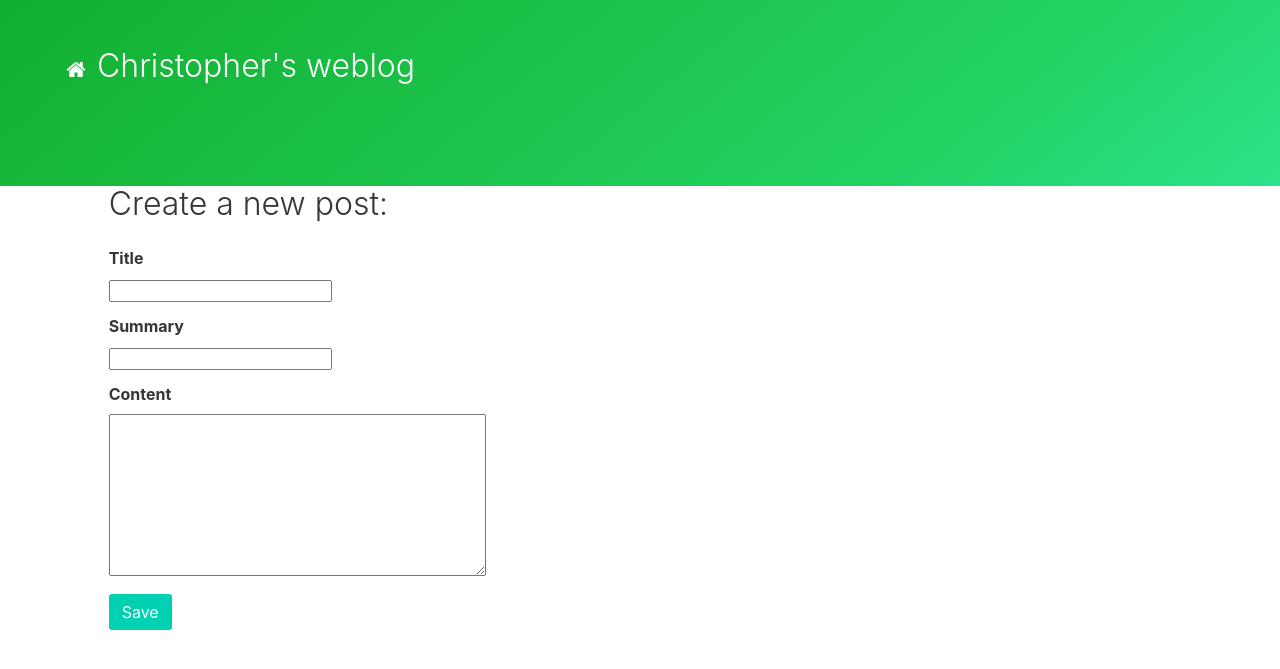
After one commit to ctp-placebo/djangoblog, a Django app: page /post/new/ in a window 1280 px wide. The commit adds this page. Shown: the top 669 px of the page. Run offline with Django 3.2, Linux system fonts and the light colour scheme.

Commit message:
Added form for blog entry creation, not from django admin

```diff
--- /dev/null
+++ b/blog/forms.py
@@ -0,0 +1,12 @@
+from django import forms
+from .models import Post
+
+""" ^import forms and our Post model.
+    Create a from called PostForm of type ModelForm
+    tell it (class Meta) to use our Post model to create the form,
+    spec fields in the form.
+"""
+class PostForm(forms.ModelForm):
+    class Meta:
+        model = Post
+        fields = {'title', 'summary', 'content'}
--- a/blog/templates/blog/header.html
+++ b/blog/templates/blog/header.html
@@ -27,6 +27,11 @@
                             </span>
                         <a href="{% url 'post_list' %}">Christopher's weblog</a>
                     </h1>
+                        <a href="{% url 'post_new' %}" class="is-right">
+                            <span class=" icon">
+                                <i class="fa-plus-circle-o is-right"></i>
+                            </span>
+                        </a>
                 </div>
             </div>
         </section>
--- /dev/null
+++ b/blog/templates/blog/post_edit.html
@@ -0,0 +1,42 @@
+{% extends 'blog/header.html'  %}
+
+{% block content  %}
+
+<div class="columns">
+    <div class="column is-11 is-offset-1">
+        <h1 class="title">Create a new post:</h1>
+
+        <form method="POST" class="">{% csrf_token %}
+
+            <div class="field">
+                <label class="label">Title </label>
+                <div class="control">
+                    {{ form.title}}
+                </div>
+            </div>
+
+            <div class="field">
+                <label class="label">Summary</label>
+                <div class="control">
+                    {{ form.summary }}
+                </div><!-- @control -->
+            </div>
+
+            <div class="field">
+                <label class="label">Content</label>
+                <div class="control">
+                    {{ form.content }}
+                </div>
+            </div>
+
+            <div class="field">
+                <div class="control">
+                    <button type="submit" class="button is-primary">Save</button>
+                </div><!-- @control -->
+            </div><!-- @field -->
+
+        </form>
+
+    </div>
+</div>
+{% endblock  %}
--- a/blog/urls.py
+++ b/blog/urls.py
@@ -6,4 +6,5 @@ from blog.models import Post, Propaganda
 urlpatterns = [
     url(r'^$', views.post_list, name='post_list'),
     url(r'^post/(?P<pk>\d+)/$', views.post_detail, name='post_detail'),
+    url(r'^post/new/$', views.post_new, name="post_new"),
 ]
--- a/blog/views.py
+++ b/blog/views.py
@@ -1,6 +1,8 @@
 from django.template import RequestContext
-from django.shortcuts import render, get_object_or_404
+from django.shortcuts import render, get_object_or_404, redirect
 from .models import Post, Propaganda
+from .forms import PostForm
+from django.utils import timezone
 
 # Create your views here.
 def post_list(request):
@@ -33,3 +35,19 @@ def header(request):
     propagandas = Propaganda.objects.all().order_by('?')[:1]
     return render(request, 'blog/post_list.html', {'propagandas':propagandas})
 """
+
+def post_new(request):
+    if request.method == 'POST':
+        form = PostForm(request.POST)
+        if form.is_valid():
+            post = form.save(commit=False)
+            post.author = request.user
+            post.created_date = timezone.now()
+            post.last_edited = timezone.now()
+            post.save()
+            return redirect('post_detail', pk=post.pk)
+    else:
+        form = PostForm()
+    return render(request, 'blog/post_edit.html', {
+        'form': form,
+        })
```
